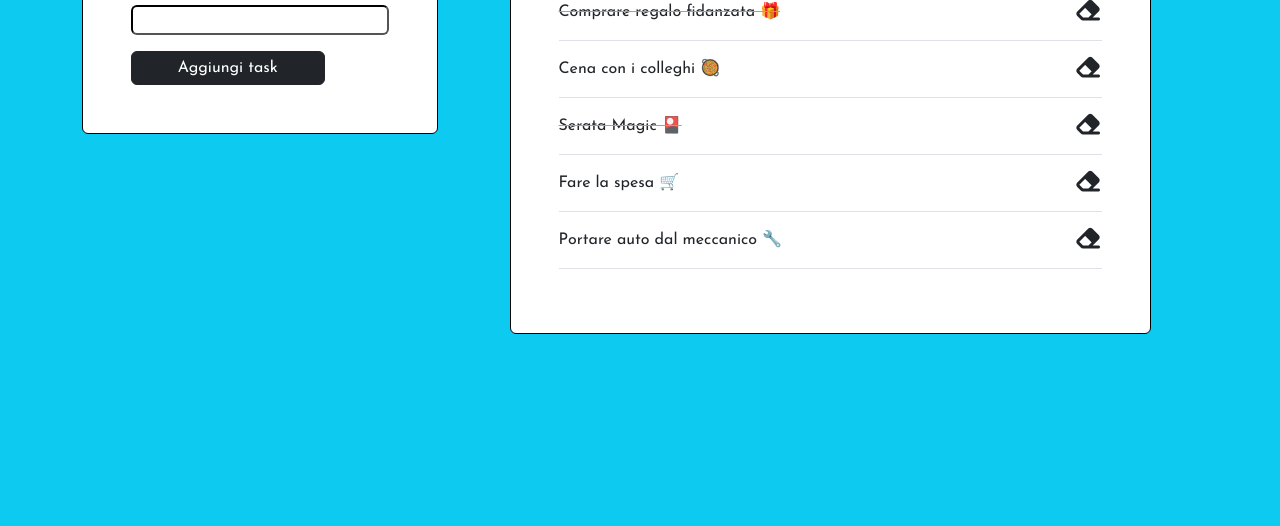
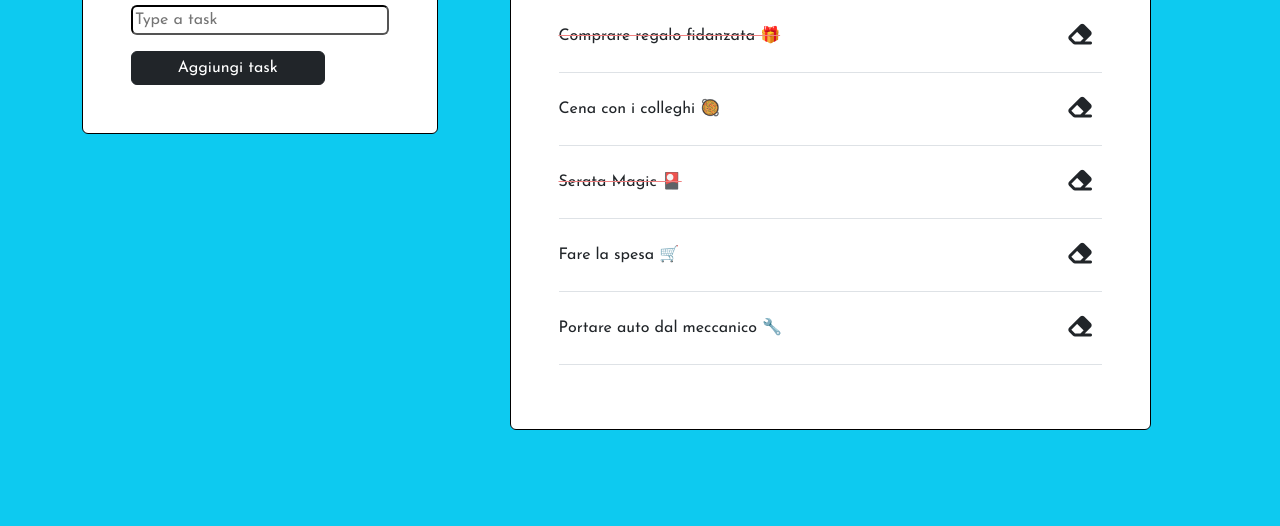
Before and after one commit to PietroCipolla95/vue-todolist, a plain HTML site: page index.html in a window 1280 px wide. Shown: the part 274-800 px from the top of the page. Drawn offline with nearby package versions, Linux system fonts and the light colour scheme.

Commit message:
add some style
style on hover #erase

```diff
--- a/assets/css/style.css
+++ b/assets/css/style.css
@@ -6,3 +6,8 @@ body {
     text-decoration: line-through;
     text-decoration-color: lightcoral;
 }
+
+#erase:hover {
+    background-color: lightcoral;
+    border-radius: 25%;
+}
--- a/index.html
+++ b/index.html
@@ -44,6 +44,7 @@
                             </h2>
                             <input type="text"
                                 class="rounded-2 border-black"
+                                placeholder="Type a task"
                                 v-model="newTask"
                                 @keyup.enter="addTask(newTask)">
                                 <p v-if="error === true" class="pt-3 text-danger">
@@ -57,19 +58,19 @@
                         </div>
                     </div>
                     <div class="col-7 m-auto"> <!-- to do list -->
-                        <div class="card p-5  border-black">
+                        <div class="card p-5 border-black">
                             <!-- UL for tasks -->
                             <ul v-if="tasks.length != 0" class="p-0">
                                 <li v-for="(task, index) in tasks"
-                                    class="border-bottom py-3 d-flex justify-content-between">
+                                    class="border-bottom py-3 d-flex justify-content-between align-items-center">
                                     <!-- tasks text -->
                                     <div
                                         :class="(task.done === true) ? 'done' : '' " @click="doneNotDone(index)">
                                         {{task.text}}
                                     </div>
                                     <!-- tasks cross -->
-                                    <div @click="removeTask(index)">
-                                        <i class="fa-solid fa-eraser fa-xl"></i>
+                                    <div @click="removeTask(index)" id="erase" class="p-2">
+                                        <i id="erase" class="fa-solid fa-eraser fa-xl"></i>
                                     </div>
                                 </li>
                             </ul>
```
